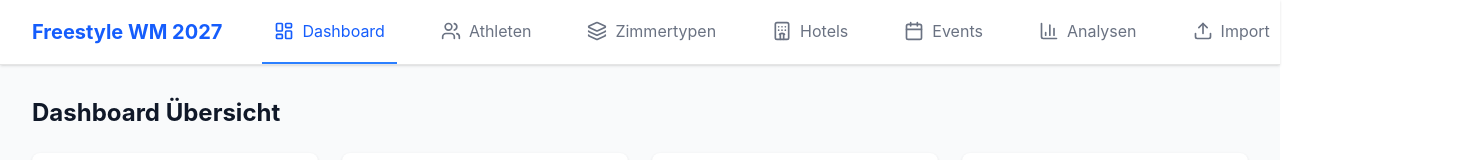
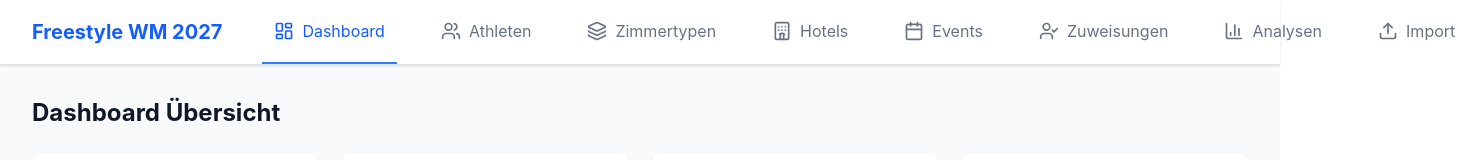
Before and after one commit to jokley/incomming, a React (Vite) app: page / in a window 1280 px wide. Shown: the top 160 px of the page, 1467 px wide, since content can reach past the window. Built offline with nearby package versions, Linux system fonts and the light colour scheme; no server answers.

Commit message:
Update Layout.tsx

```diff
--- a/src/app/components/Layout.tsx
+++ b/src/app/components/Layout.tsx
@@ -79,6 +79,19 @@ export function Layout() {
                   Events
                 </NavLink>
                 <NavLink
+                  to="/assignments"
+                  className={({ isActive }) =>
+                    `inline-flex items-center px-3 py-2 border-b-2 transition-colors ${
+                      isActive
+                        ? 'border-blue-500 text-blue-600'
+                        : 'border-transparent text-gray-500 hover:text-gray-700 hover:border-gray-300'
+                    }`
+                  }
+                >
+                  <UserCheck className="w-5 h-5 mr-2" />
+                  Zuweisungen
+                </NavLink>
+                <NavLink
                   to="/analytics"
                   className={({ isActive }) =>
                     `inline-flex items-center px-3 py-2 border-b-2 transition-colors ${
```
